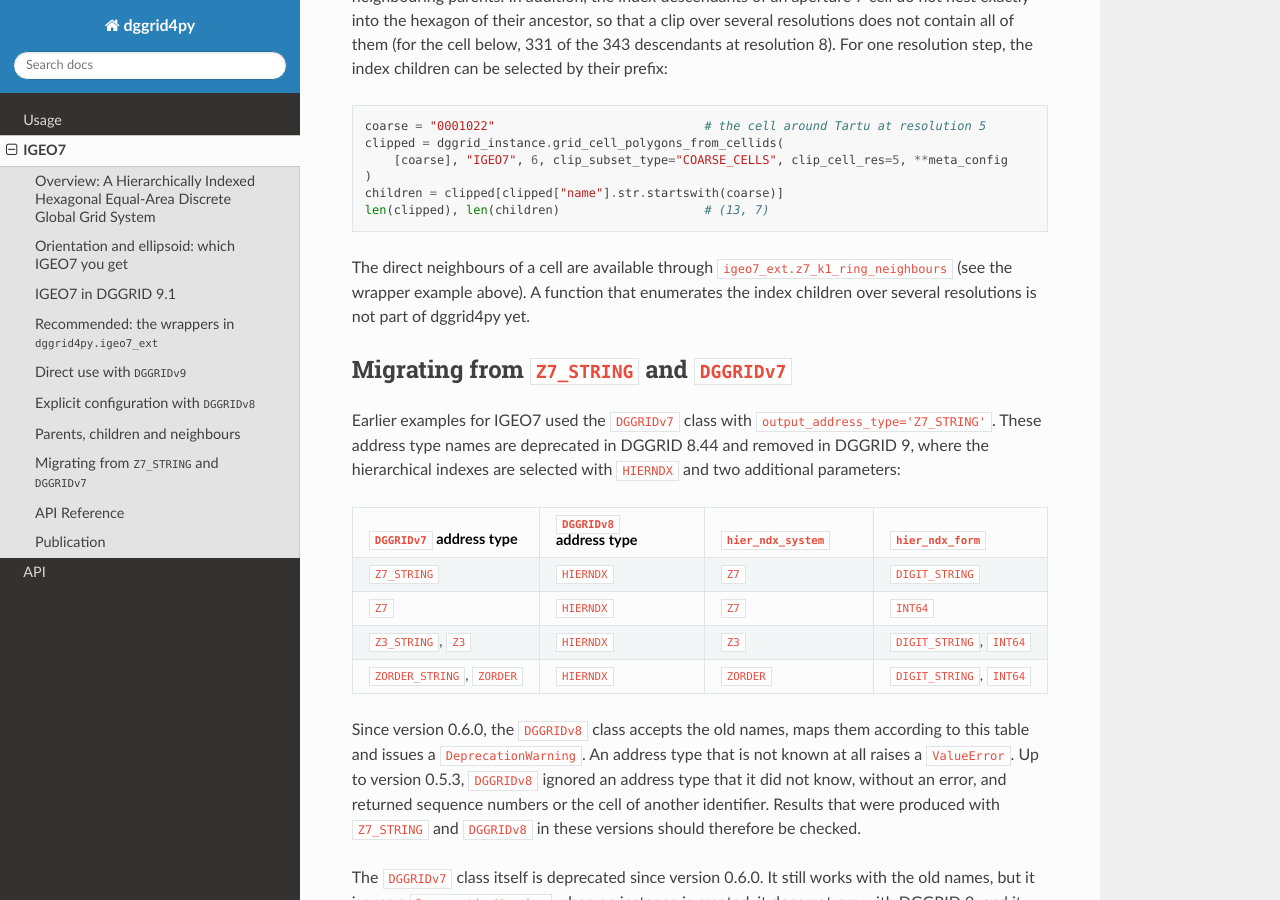
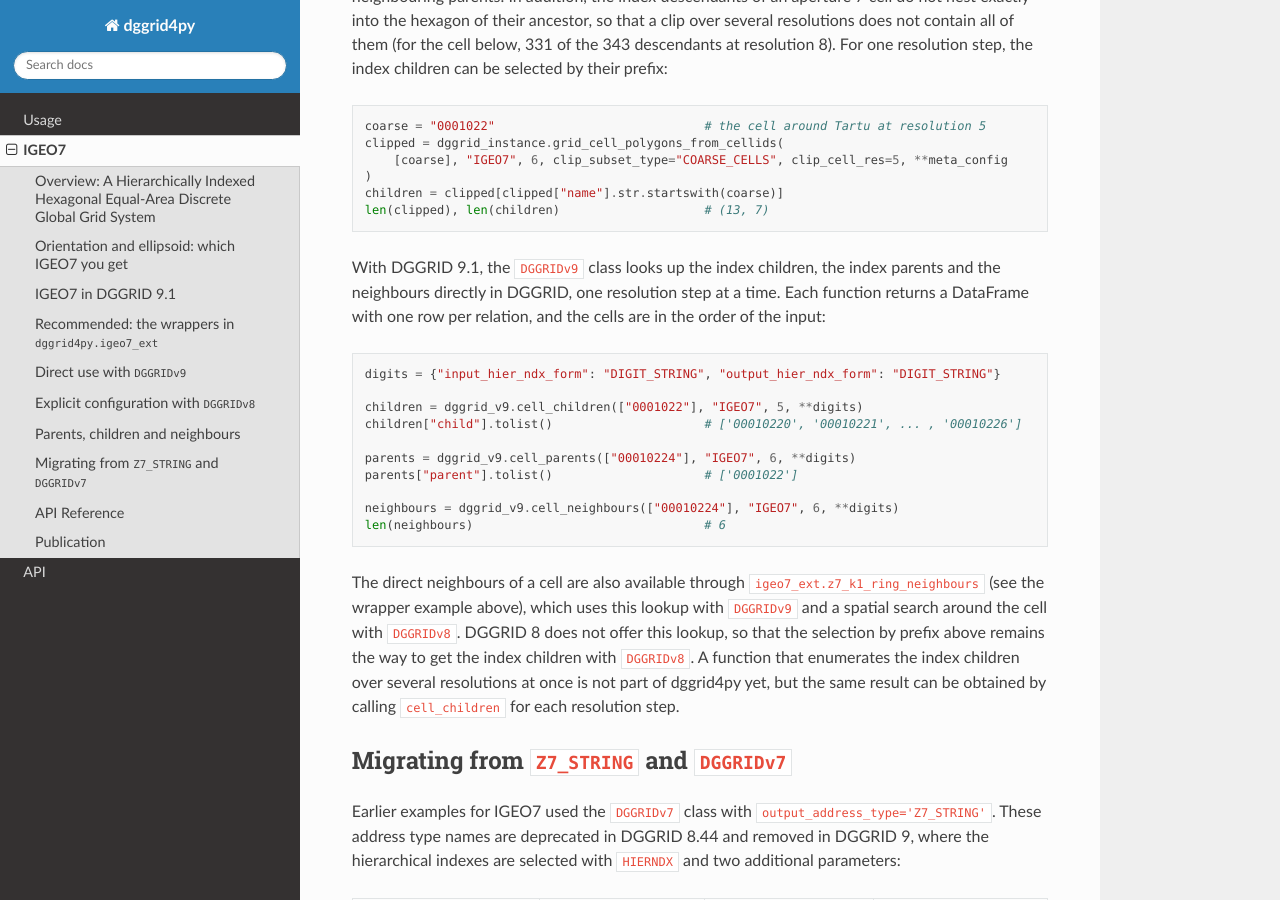
Before and after one commit to allixender/dggrid4py, a Sphinx documentation site: the page built from docs/source/IGEO7.rst, in a window 1280 px wide and 900 px high, scrolled down 5869 px. Built offline with Sphinx 7.4.7 and the Read the Docs theme 3.1.0, drawn with Linux system fonts in a browser that asks for light colours.

Commit message:
docs: parents + children + neighbours on v9, IVEA, logging, usage + README TODO lists done

```diff
--- a/docs/source/IGEO7.rst
+++ b/docs/source/IGEO7.rst
@@ -233,7 +233,22 @@ For the opposite direction, DGGRID offers ``clip_subset_type='COARSE_CELLS'``, w
     children = clipped[clipped["name"].str.startswith(coarse)]
     len(clipped), len(children)                    # (13, 7)
 
-The direct neighbours of a cell are available through ``igeo7_ext.z7_k1_ring_neighbours`` (see the wrapper example above). A function that enumerates the index children over several resolutions is not part of dggrid4py yet.
+With DGGRID 9.1, the ``DGGRIDv9`` class looks up the index children, the index parents and the neighbours directly in DGGRID, one resolution step at a time. Each function returns a DataFrame with one row per relation, and the cells are in the order of the input:
+
+.. code:: python
+
+    digits = {"input_hier_ndx_form": "DIGIT_STRING", "output_hier_ndx_form": "DIGIT_STRING"}
+
+    children = dggrid_v9.cell_children(["0001022"], "IGEO7", 5, **digits)
+    children["child"].tolist()                     # ['00010220', '00010221', ... , '00010226']
+
+    parents = dggrid_v9.cell_parents(["00010224"], "IGEO7", 6, **digits)
+    parents["parent"].tolist()                     # ['0001022']
+
+    neighbours = dggrid_v9.cell_neighbours(["00010224"], "IGEO7", 6, **digits)
+    len(neighbours)                                # 6
+
+The direct neighbours of a cell are also available through ``igeo7_ext.z7_k1_ring_neighbours`` (see the wrapper example above), which uses this lookup with ``DGGRIDv9`` and a spatial search around the cell with ``DGGRIDv8``. DGGRID 8 does not offer this lookup, so that the selection by prefix above remains the way to get the index children with ``DGGRIDv8``. A function that enumerates the index children over several resolutions at once is not part of dggrid4py yet, but the same result can be obtained by calling ``cell_children`` for each resolution step.
 
 
 Migrating from ``Z7_STRING`` and ``DGGRIDv7``
--- a/docs/source/dggrid4py/dggrid4py.DGGRIDv9.rst
+++ b/docs/source/dggrid4py/dggrid4py.DGGRIDv9.rst
@@ -28,6 +28,8 @@ The names of the DGGS types follow DGGRID: ``S`` stands for the spherical form o
 
    # new parameters of DGGRID 9.1 are passed as keyword arguments
    cells = dggrid_instance.grid_cell_polygons_for_extent("ISEA7HL", 9, clip_geom=extent, polyclip_algo="CLIPPER1")
+
+The IVEA types use the Icosahedral Vertex-oriented great-circle Equal Area (IVEA) projection instead of ISEA, in the same spherical and ellipsoidal forms (e.g. ``IVEA7HS``, ``IVEA7HL`` and ``IVEA7HLZ``).
 
 The Fuller types need attention when moving from ``DGGRIDv8``, because DGGRID 9.1 changes their default orientation to DYMAXION. All cell identifiers therefore differ from the ones of ``DGGRIDv8``, which keeps the former orientation, while ``dggs_orient_preset="ISEA"`` returns the former identifiers. The low-level functions (``dgapi_*``) take a ``Dggs`` object, which is created with ``dgselect(dggs_type, minimal=True, res=...)`` for the same behaviour as above.
 
@@ -67,3 +69,6 @@ The Fuller types need attention when moving from ``DGGRIDv8``, because DGGRID 9.
 
       ~DGGRIDv9.cells_for_geo_points
       ~DGGRIDv9.address_transform
+      ~DGGRIDv9.cell_parents
+      ~DGGRIDv9.cell_children
+      ~DGGRIDv9.cell_neighbours
```
Also changed, not shown: README.md (+2 -8 lines), docs/source/usage.rst (+9 -8 lines).
